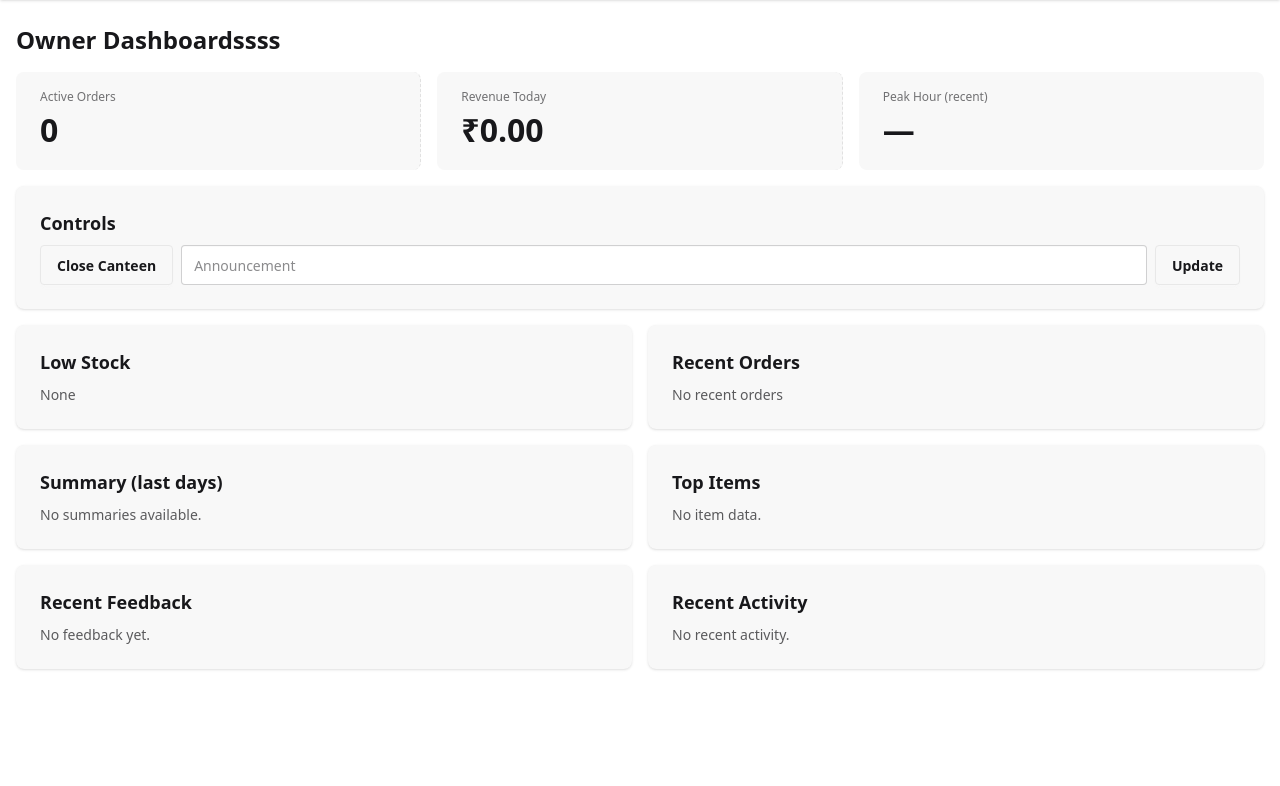
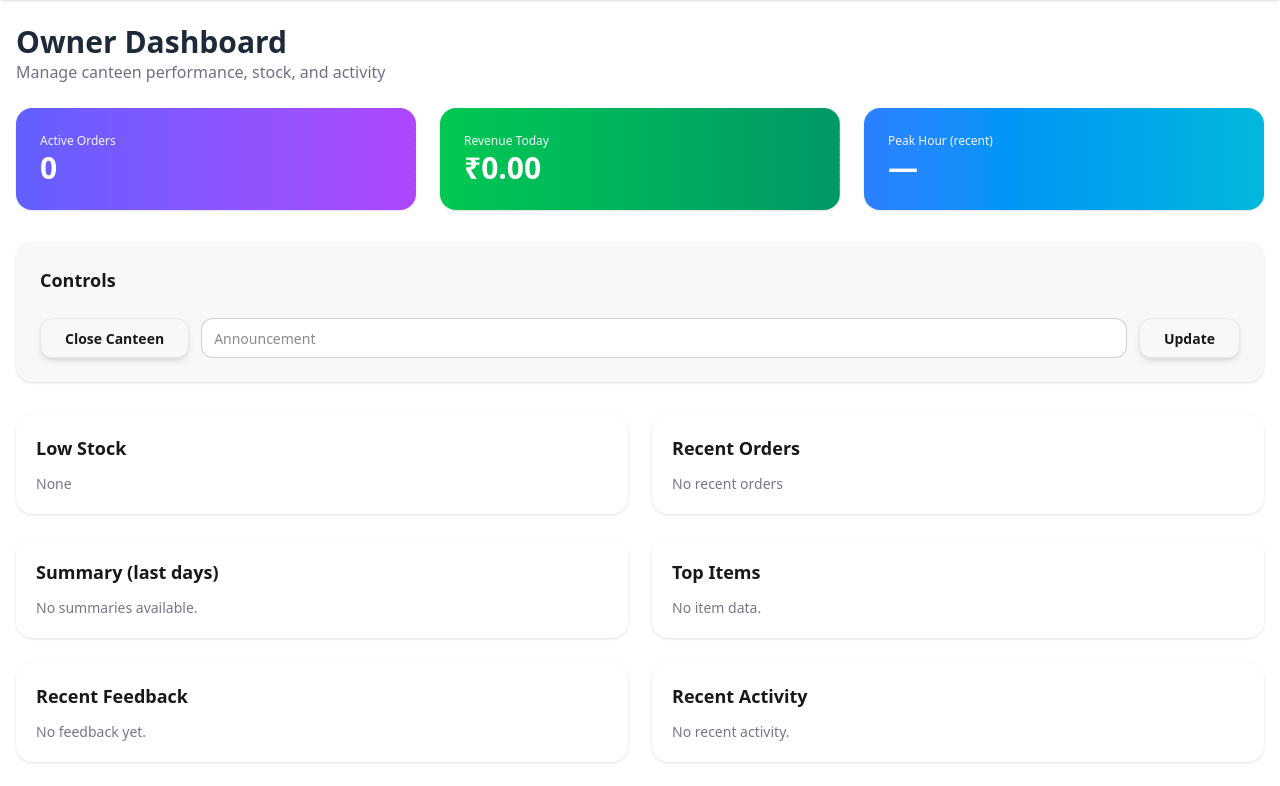
Before and after one commit to SpreadSheets600/CanteenKart, a Flask app: page /owner/dashboard in a window 1280 px wide. Shown: the part 64-850 px from the top of the page. Before the commit the page ends 734 px from the top, so only its background shows below. Run offline with Flask 3, Linux system fonts and the light colour scheme; a user stored in the database is signed in; data that the repository does not hold is empty; style sheets or scripts are compiled from the project's sources.

Commit message:
update dashboard.html

```diff
--- a/templates/owner/dashboard.html
+++ b/templates/owner/dashboard.html
@@ -1,115 +1,125 @@
-{% extends 'base.html' %} {% block content %}
-<h2 class="text-2xl font-semibold mb-4">Owner Dashboardssss</h2>
+{% extends 'base.html' %}
+{% block content %}
 
-<div class="grid md:grid-cols-3 gap-4 mb-4">
-	<div class="stat bg-base-200 rounded-box">
-		<div class="stat-title">Active Orders</div>
-		<div class="stat-value">{{ active_orders }}</div>
+<!-- Page Heading -->
+<div class="mb-6">
+  <h2 class="text-3xl font-bold text-gray-800">Owner Dashboard</h2>
+  <p class="text-gray-500">Manage canteen performance, stock, and activity</p>
 </div>
-	<div class="stat bg-base-200 rounded-box">
-		<div class="stat-title">Revenue Today</div>
-		<div class="stat-value">₹{{ '%.2f'|format(revenue_today or 0) }}</div>
+
+<!-- Stats Overview -->
+<div class="grid md:grid-cols-3 gap-6 mb-8">
+  <div class="stat bg-gradient-to-r from-indigo-500 to-purple-500 text-white rounded-2xl shadow p-6">
+    <div class="stat-title text-gray-100">Active Orders</div>
+    <div class="stat-value text-3xl font-semibold">{{ active_orders }}</div>
   </div>
-	<div class="stat bg-base-200 rounded-box">
-		<div class="stat-title">Peak Hour (recent)</div>
-		<div class="stat-value">{{ peak_hour if peak_hour is not none else '—' }}</div>
+  <div class="stat bg-gradient-to-r from-green-500 to-emerald-600 text-white rounded-2xl shadow p-6">
+    <div class="stat-title text-gray-100">Revenue Today</div>
+    <div class="stat-value text-3xl font-semibold">₹{{ '%.2f'|format(revenue_today or 0) }}</div>
+  </div>
+  <div class="stat bg-gradient-to-r from-blue-500 to-cyan-500 text-white rounded-2xl shadow p-6">
+    <div class="stat-title text-gray-100">Peak Hour (recent)</div>
+    <div class="stat-value text-3xl font-semibold">
+      {{ peak_hour if peak_hour is not none else '—' }}
+    </div>
   </div>
 </div>
 
-<div class="card bg-base-200 shadow mb-4">
+<!-- Controls Section -->
+<div class="card bg-base-200 shadow rounded-2xl mb-8">
   <div class="card-body">
-		<h3 class="card-title">Controls</h3>
-		<div class="flex flex-col sm:flex-row gap-2">
+    <h3 class="card-title text-lg font-semibold mb-4">Controls</h3>
+    <div class="flex flex-col sm:flex-row gap-3">
       <form method="post" action="{{ url_for('owners.set_open_state') }}">
         <input type="hidden" name="state" value="{{ 'close' if canteen_open else 'open' }}" />
-				<button type="submit" class="btn">{{ 'Close' if canteen_open else 'Open' }} Canteen</button>
+        <button type="submit" class="btn px-6 py-2 rounded-xl shadow-md hover:scale-105 transition">
+          {{ 'Close' if canteen_open else 'Open' }} Canteen
+        </button>
       </form>
-			<form method="post" action="{{ url_for('owners.set_announcement') }}" class="flex-1 flex gap-2">
-				<input type="text" name="text" placeholder="Announcement" value="{{ announcement or '' }}" class="input input-bordered w-full" />
-				<button type="submit" class="btn">Update</button>
+      <form method="post" action="{{ url_for('owners.set_announcement') }}" class="flex-1 flex gap-3">
+        <input type="text" name="text" placeholder="Announcement" value="{{ announcement or '' }}"
+          class="input input-bordered w-full rounded-xl" />
+        <button type="submit" class="btn px-6 py-2 rounded-xl shadow-md hover:scale-105 transition">
+          Update
+        </button>
       </form>
     </div>
   </div>
 </div>
 
-<div class="grid md:grid-cols-2 gap-4">
-	<div class="card bg-base-200 shadow">
-		<div class="card-body">
-			<h3 class="card-title">Low Stock</h3>
-			<ul class="space-y-1">
+<!-- Data Grid -->
+<div class="grid md:grid-cols-2 gap-6">
+  <!-- Low Stock -->
+  <div class="card bg-white shadow rounded-2xl p-5">
+    <h3 class="text-lg font-semibold mb-3">Low Stock</h3>
+    <ul class="space-y-2 text-sm text-gray-700">
       {% for it in low_stock_items %}
-				<li class="text-sm">{{ it.name }} — {{ it.stock_qty }}</li>
+      <li class="border-b py-1">{{ it.name }} — {{ it.stock_qty }}</li>
       {% else %}
       <li class="opacity-70">None</li>
       {% endfor %}
     </ul>
   </div>
-	</div>
 
-	<div class="card bg-base-200 shadow">
-		<div class="card-body">
-			<h3 class="card-title">Recent Orders</h3>
-			<ul class="space-y-1">
+  <!-- Recent Orders -->
+  <div class="card bg-white shadow rounded-2xl p-5">
+    <h3 class="text-lg font-semibold mb-3">Recent Orders</h3>
+    <ul class="space-y-2 text-sm text-gray-700">
       {% for o in recent_orders %}
-				<li class="text-sm">#{{ o.order_id }} — {{ o.status }} — {{ o.created_at }}</li>
+      <li class="border-b py-1">#{{ o.order_id }} — {{ o.status }} — {{ o.created_at }}</li>
       {% else %}
       <li class="opacity-70">No recent orders</li>
       {% endfor %}
     </ul>
   </div>
-	</div>
 
-	<div class="card bg-base-200 shadow">
-		<div class="card-body">
-			<h3 class="card-title">Summary (last days)</h3>
-			<ul class="space-y-1">
+  <!-- Summary -->
+  <div class="card bg-white shadow rounded-2xl p-5">
+    <h3 class="text-lg font-semibold mb-3">Summary (last days)</h3>
+    <ul class="space-y-2 text-sm text-gray-700">
       {% for s in summaries %}
-				<li class="text-sm">{{ s.date }} - Orders: {{ s.total_orders }} - Revenue: ₹{{ '%.2f'|format(s.total_revenue) }}</li>
+      <li class="border-b py-1">{{ s.date }} - Orders: {{ s.total_orders }} - Revenue: ₹{{ '%.2f'|format(s.total_revenue) }}</li>
       {% else %}
       <li class="opacity-70">No summaries available.</li>
       {% endfor %}
     </ul>
   </div>
-	</div>
 
-	<div class="card bg-base-200 shadow">
-		<div class="card-body">
-			<h3 class="card-title">Top Items</h3>
-			<ul class="space-y-1">
+  <!-- Top Items -->
+  <div class="card bg-white shadow rounded-2xl p-5">
+    <h3 class="text-lg font-semibold mb-3">Top Items</h3>
+    <ul class="space-y-2 text-sm text-gray-700">
       {% for it in top_items %}
-				<li class="text-sm">{{ it.menu_item.name if it.menu_item else 'Unknown' }} - Sold: {{ it.total_sold }} - Revenue: ₹{{ '%.2f'|format(it.total_revenue) }}</li>
+      <li class="border-b py-1">{{ it.menu_item.name if it.menu_item else 'Unknown' }} - Sold: {{ it.total_sold }} - Revenue: ₹{{ '%.2f'|format(it.total_revenue) }}</li>
       {% else %}
       <li class="opacity-70">No item data.</li>
       {% endfor %}
     </ul>
   </div>
-	</div>
 
-	<div class="card bg-base-200 shadow">
-		<div class="card-body">
-			<h3 class="card-title">Recent Feedback</h3>
-			<ul class="space-y-1">
+  <!-- Feedback -->
+  <div class="card bg-white shadow rounded-2xl p-5">
+    <h3 class="text-lg font-semibold mb-3">Recent Feedback</h3>
+    <ul class="space-y-2 text-sm text-gray-700">
       {% for f in recent_feedback %}
-				<li class="text-sm">{{ f.created_at }} - {{ f.user.name if f.user else 'Anon' }} - Rating: {{ f.rating }} - {{ f.comments }}</li>
+      <li class="border-b py-1">{{ f.created_at }} - {{ f.user.name if f.user else 'Anon' }} - Rating: {{ f.rating }} - {{ f.comments }}</li>
       {% else %}
       <li class="opacity-70">No feedback yet.</li>
       {% endfor %}
     </ul>
   </div>
-	</div>
 
-	<div class="card bg-base-200 shadow">
-		<div class="card-body">
-			<h3 class="card-title">Recent Activity</h3>
-			<ul class="space-y-1">
+  <!-- Activity -->
+  <div class="card bg-white shadow rounded-2xl p-5">
+    <h3 class="text-lg font-semibold mb-3">Recent Activity</h3>
+    <ul class="space-y-2 text-sm text-gray-700">
       {% for a in recent_status %}
-				<li class="text-sm">{{ a.created_at }} - User: {{ a.user.name if a.user else a.user_id }} - Action: {{ a.action }}</li>
+      <li class="border-b py-1">{{ a.created_at }} - User: {{ a.user.name if a.user else a.user_id }} - Action: {{ a.action }}</li>
       {% else %}
       <li class="opacity-70">No recent activity.</li>
       {% endfor %}
     </ul>
   </div>
 </div>
-</div>
 
 {% endblock %}
```
Lines whose indentation alone changed are shown as unchanged.
